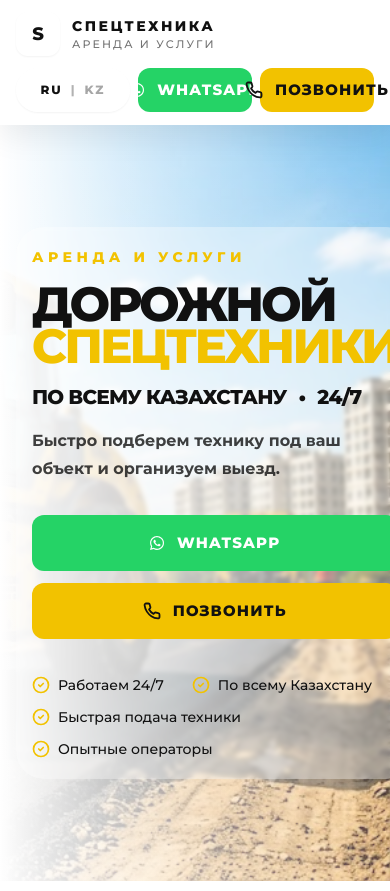
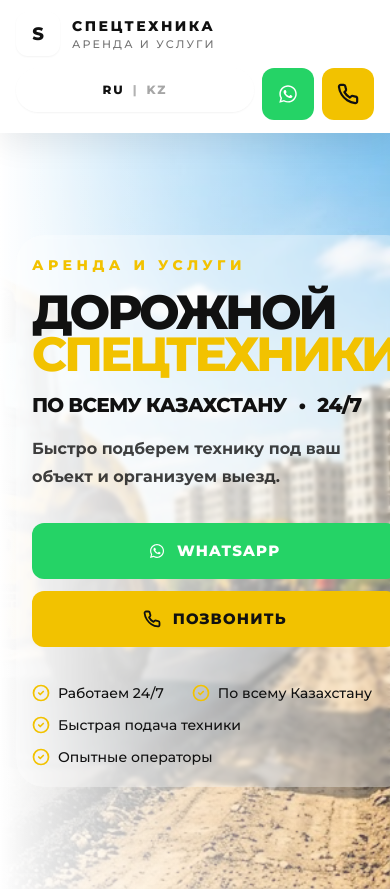
Before and after one commit to LeonKazaryan/arendatech, a React (Vite) app: page / in a window 390 px wide. Shown: the top 891 px of the page. Built offline with nearby package versions, Linux system fonts and the light colour scheme.

Commit message:
Mobile Version v1

```diff
--- a/src/sections/Header.tsx
+++ b/src/sections/Header.tsx
@@ -30,10 +30,22 @@ export function Header({ language, onLanguageChange }: HeaderProps) {
           </div>
         </div>
 
-        <div className="grid w-full grid-cols-3 gap-2 sm:flex sm:w-auto sm:items-center md:gap-3">
+        <div className="grid w-full grid-cols-[minmax(0,1fr)_3.25rem_3.25rem] gap-2 sm:flex sm:w-auto sm:items-center md:gap-3">
           <LanguageSwitch value={language} onChange={onLanguageChange} />
-          <ActionButton icon={<FaWhatsapp className="h-4 w-4 text-white" />} label={content.whatsapp} tone="success" className="h-11 px-3 text-[12px] sm:h-14 sm:min-w-[140px] sm:px-5 sm:text-[15px]" />
-          <ActionButton icon={<Phone size={18} strokeWidth={2.4} className="text-brand.black" />} label={content.call} tone="warning" className="h-11 px-3 text-[12px] sm:h-14 sm:min-w-[140px] sm:px-5 sm:text-[15px]" />
+          <ActionButton
+            icon={<FaWhatsapp className="h-5 w-5 text-white sm:h-4 sm:w-4" />}
+            label={content.whatsapp}
+            tone="success"
+            className="h-[3.25rem] w-[3.25rem] gap-0 px-0 text-[12px] sm:h-14 sm:min-w-[140px] sm:w-auto sm:gap-3 sm:px-5 sm:text-[15px]"
+            labelClassName="sr-only sm:not-sr-only"
+          />
+          <ActionButton
+            icon={<Phone size={22} strokeWidth={2.4} className="text-brand.black sm:h-[18px] sm:w-[18px]" />}
+            label={content.call}
+            tone="warning"
+            className="h-[3.25rem] w-[3.25rem] gap-0 px-0 text-[12px] sm:h-14 sm:min-w-[140px] sm:w-auto sm:gap-3 sm:px-5 sm:text-[15px]"
+            labelClassName="sr-only sm:not-sr-only"
+          />
         </div>
       </div>
     </header>
--- a/src/sections/WhyChooseUs.tsx
+++ b/src/sections/WhyChooseUs.tsx
@@ -31,19 +31,19 @@ export function WhyChooseUs({ language }: WhyChooseUsProps) {
           {content.title}
         </h2>
 
-        <div className="mt-10 grid gap-y-8 sm:grid-cols-2 lg:mt-12 lg:grid-cols-6 lg:gap-y-0 lg:divide-x lg:divide-brand-yellow/40">
+        <div className="mt-10 grid grid-cols-2 gap-x-4 gap-y-8 sm:gap-x-6 lg:mt-12 lg:grid-cols-6 lg:gap-y-0 lg:divide-x lg:divide-brand-yellow/40">
           {benefitItems.map((item) => {
             const iconSrc = benefitIcons[item.id];
 
             return (
-              <article key={item.id} className="flex flex-col items-center px-2 text-center lg:px-4">
+              <article key={item.id} className="flex min-w-0 flex-col items-center px-1 text-center sm:px-2 lg:px-4">
                 <img
                   src={iconSrc}
                   alt=""
                   aria-hidden="true"
-                  className="h-24 w-24 object-contain scale-[1.55] md:h-28 md:w-28 md:scale-[1.65]"
+                  className="h-20 w-20 object-contain scale-[1.35] sm:h-24 sm:w-24 sm:scale-[1.55] md:h-28 md:w-28 md:scale-[1.65]"
                 />
-                <p className="mt-4 max-w-[12rem] text-base font-semibold leading-6 text-white/92 md:text-lg">
+                <p className="mt-4 max-w-[11rem] text-sm font-semibold leading-5 text-white/92 sm:max-w-[12rem] sm:text-base sm:leading-6 md:text-lg">
                   {language === 'ru' ? item.ruLabel : item.kzLabel}
                 </p>
               </article>
```
